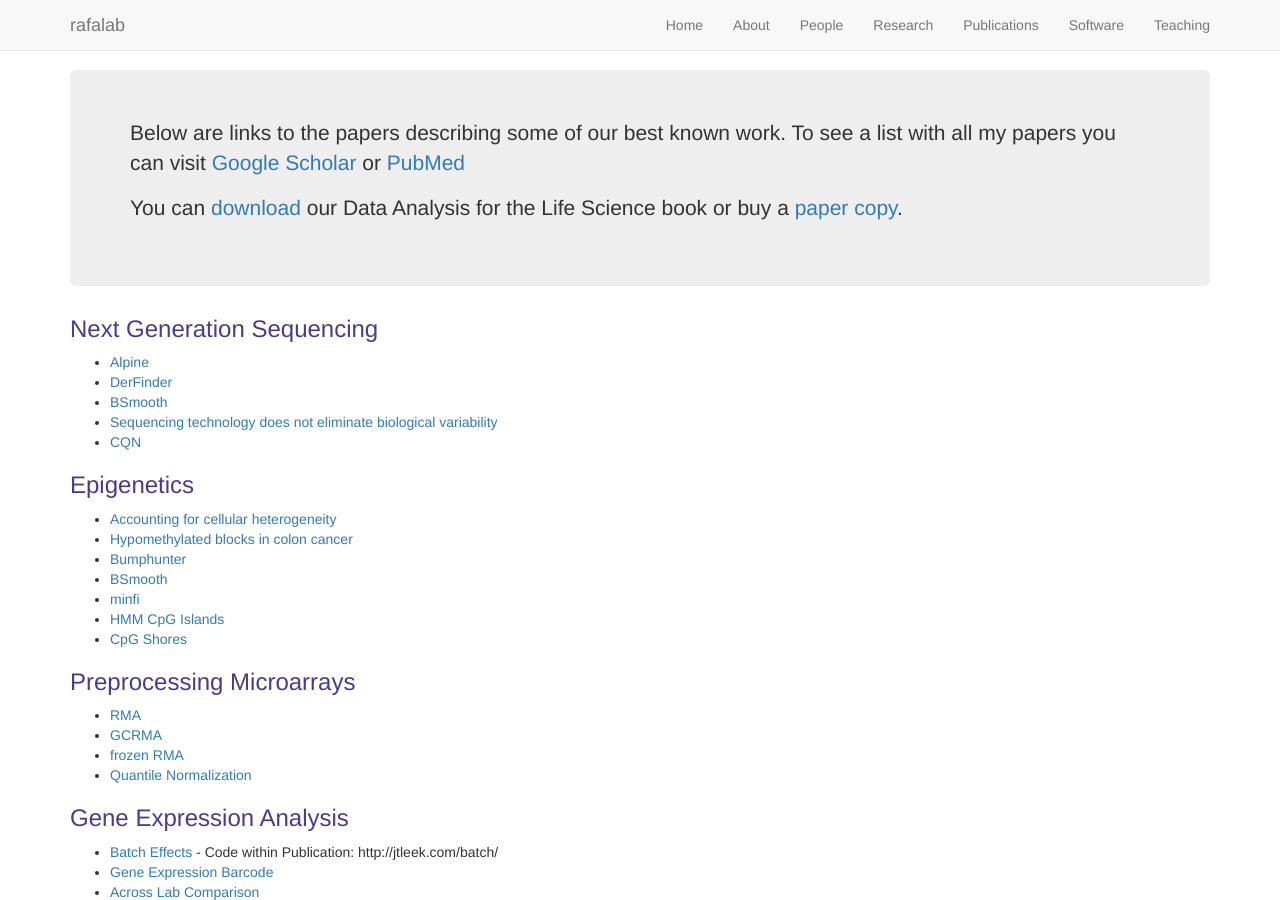
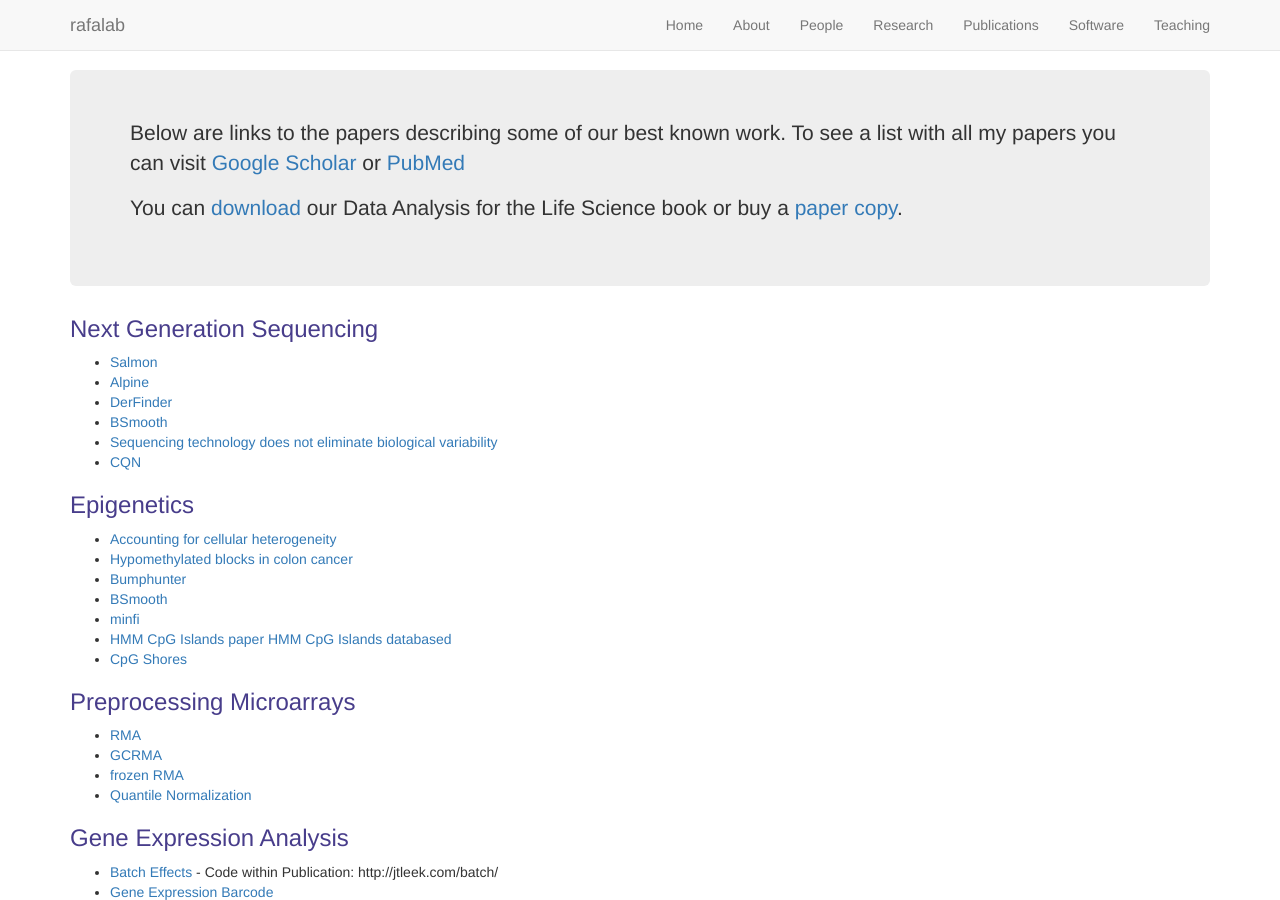
Before and after one commit to rafalab/rafalab.github.io, a Jekyll site: the page built from pages/publications.md, in a window 1280 px wide and 900 px high. Built offline with Jekyll 4.4.1, drawn with Linux system fonts in a browser that asks for light colours; nearby versions of some CDN libraries.

Commit message:
adding salmon and cgi shores data base link

```diff
--- a/pages/publications.md
+++ b/pages/publications.md
@@ -22,6 +22,7 @@ buy a <a href="https://amzn.com/1498775675">paper copy</a>.
 
 ### Next Generation Sequencing
 
+- [Salmon](https://www.ncbi.nlm.nih.gov/pubmed/28263959)
 - [Alpine](https://www.ncbi.nlm.nih.gov/pubmed/27669167)
 - [DerFinder](http://www.ncbi.nlm.nih.gov/pubmed/24398039)
 - [BSmooth](http://www.ncbi.nlm.nih.gov/pubmed/23034175)
@@ -36,7 +37,7 @@ buy a <a href="https://amzn.com/1498775675">paper copy</a>.
 - [Bumphunter](http://www.ncbi.nlm.nih.gov/pubmed/22422453)
 - [BSmooth](http://www.ncbi.nlm.nih.gov/pubmed/23034175)
 - [minfi](http://www.ncbi.nlm.nih.gov/pubmed/24478339)
-- [HMM CpG Islands](http://www.ncbi.nlm.nih.gov/pubmed/20212320)
+- [HMM CpG Islands paper](http://www.ncbi.nlm.nih.gov/pubmed/20212320) [HMM CpG Islands databased](http://www.haowulab.org/software/makeCGI/index.html)
 - [CpG Shores](http://www.ncbi.nlm.nih.gov/pubmed/19151715)
 
 
```
